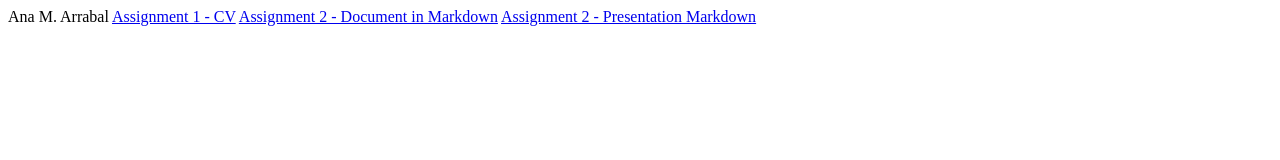
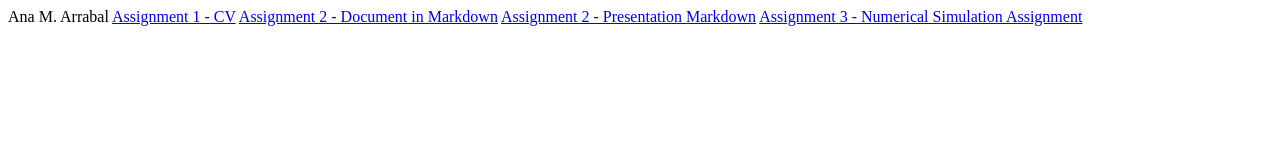
Before and after one commit to anarrabl/anarrabl.github.io, a plain HTML site: page index.html in a window 1280 px wide. Drawn offline with Linux system fonts and the light colour scheme.

Commit message:
Update index.html

```diff
--- a/index.html
+++ b/index.html
@@ -3,3 +3,4 @@ Ana M. Arrabal
 <a href="https://anarrabl.github.io/Assignment-1/">Assignment 1 - CV</a>
 <a href="https://anarrabl.github.io/assigment2/">Assignment 2 - Document in Markdown</a>
 <a href="https://anarrabl.github.io/presentation/">Assignment 2 - Presentation Markdown</a>
+<a href="https://github.com/anarrabl/Third-assignment.git">Assignment 3 - Numerical Simulation Assignment</a>
```
